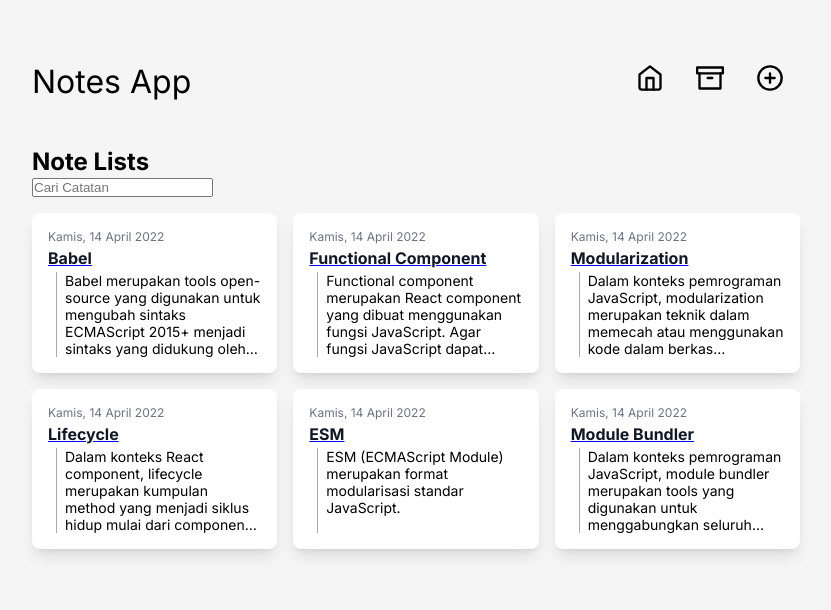
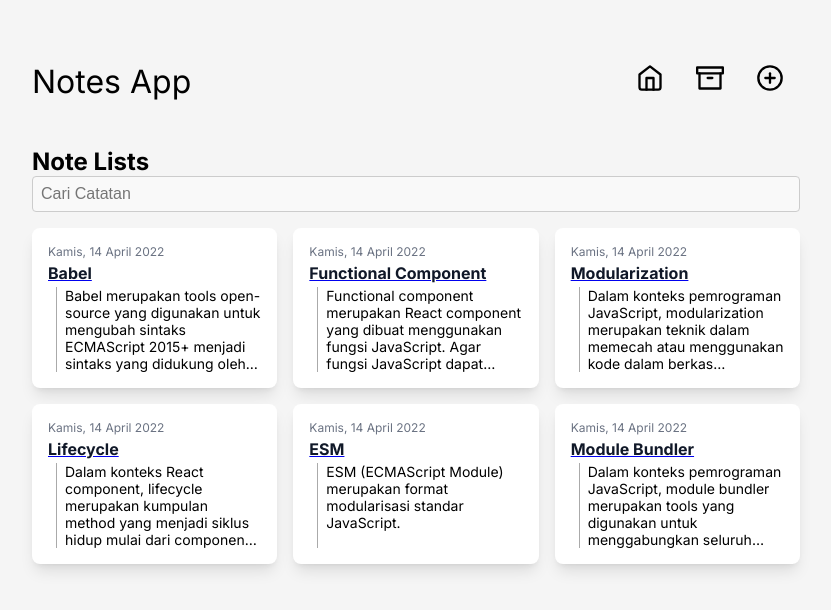
Before and after one commit to Arraidh/fundamental-react-dicoding-notes-app, a React (Vite) app: page / in a window 1280 px wide. Shown: the top 610 px of the page, without its empty margins (224-1055 px from the left). Built offline with nearby package versions, Linux system fonts and the light colour scheme.

Commit message:
chore: add style to raw html component, prop types validation, and remove unused console log & parameter

```diff
--- a/src/components/NoteInput.jsx
+++ b/src/components/NoteInput.jsx
@@ -1,4 +1,5 @@
 import React from "react";
+import PropTypes from "prop-types";
 
 class NoteInput extends React.Component {
   constructor(props) {
@@ -33,7 +34,6 @@ class NoteInput extends React.Component {
 
   onSubmitEventHandler(event) {
     event.preventDefault();
-    console.log(this.state);
     this.props.addNote(this.state);
   }
 
@@ -58,4 +58,8 @@ class NoteInput extends React.Component {
   }
 }
 
+NoteInput.propTypes = {
+  addNote: PropTypes.func.isRequired,
+};
+
 export default NoteInput;
--- a/src/components/NoteItem.jsx
+++ b/src/components/NoteItem.jsx
@@ -4,9 +4,8 @@ import NoteItemTitle from "./NoteItemTitle";
 import NoteItemBody from "./NoteItemBody";
 import PropTypes from "prop-types";
 
-// TODO setup archived note functionality
 
-const NoteItem = ({ id, title, body, createdAt, archived }) => {
+const NoteItem = ({ id, title, body, createdAt,  }) => {
   return (
     <div className="note-item">
       <NoteItemDate dateContent={createdAt} />
@@ -21,7 +20,6 @@ NoteItem.propTypes = {
   title: PropTypes.string,
   body: PropTypes.string,
   createdAt: PropTypes.string,
-  archived: PropTypes.bool,
 };
 
 export default NoteItem;
--- a/src/components/NoteList.jsx
+++ b/src/components/NoteList.jsx
@@ -2,7 +2,7 @@ import React from "react";
 import NoteItem from "./NoteItem";
 import PropTypes from "prop-types";
 
-const NoteList = ({ notes = [], onDelete }) => {
+const NoteList = ({ notes = [] }) => {
   return (
     <section className="note-list">
       {notes?.length > 0
--- a/src/pages/AddNote.jsx
+++ b/src/pages/AddNote.jsx
@@ -7,7 +7,6 @@ const AddNote = () => {
   const navigate = useNavigate();
 
   const onAddNoteHandler = ({ title, body }) => {
-    console.log(title, body);
     addNote({ title, body });
     navigate("/");
   };
--- a/src/pages/NoteListPage.jsx
+++ b/src/pages/NoteListPage.jsx
@@ -22,6 +22,7 @@ const NoteListPage = ({activeNote}) => {
       <h2>Note Lists</h2>
       <input
         type="text"
+        className="note-input__search"
         placeholder="Cari Catatan"
         value={search}
         onChange={onSearchChangeEventHandler}
--- a/src/styles/style.css
+++ b/src/styles/style.css
@@ -194,3 +194,18 @@ img {
   justify-content: center;
   height: 50vh;
 }
+.note-input__search {
+  padding: 8px;
+  font-size: 16px;
+  border: 1px solid #ccc;
+  border-radius: 4px;
+  width: 100%;
+  background-color: #f9f9f9;
+  outline: none;
+  transition: border-color 0.3s ease;
+}
+
+.note-input__search:focus {
+  border-color: #666;
+
+}
```
